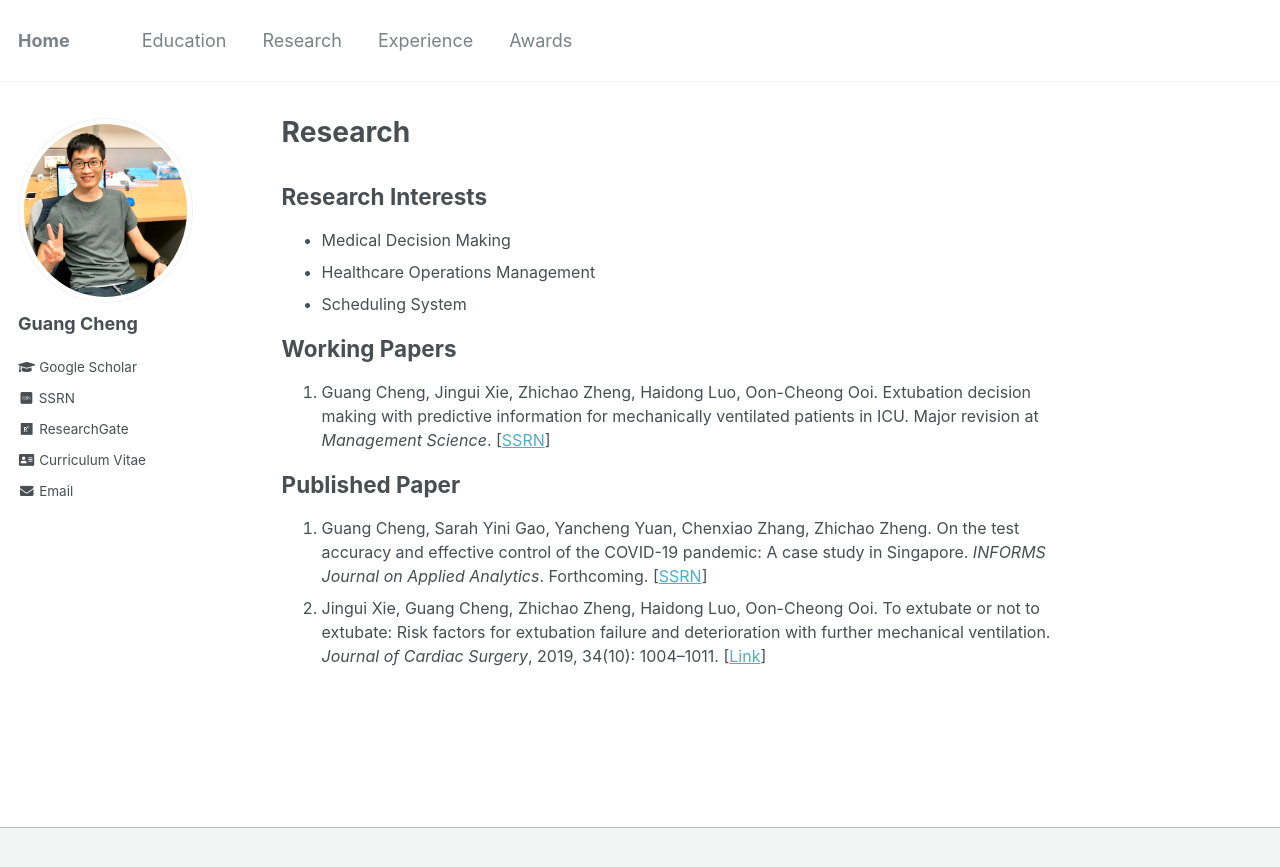
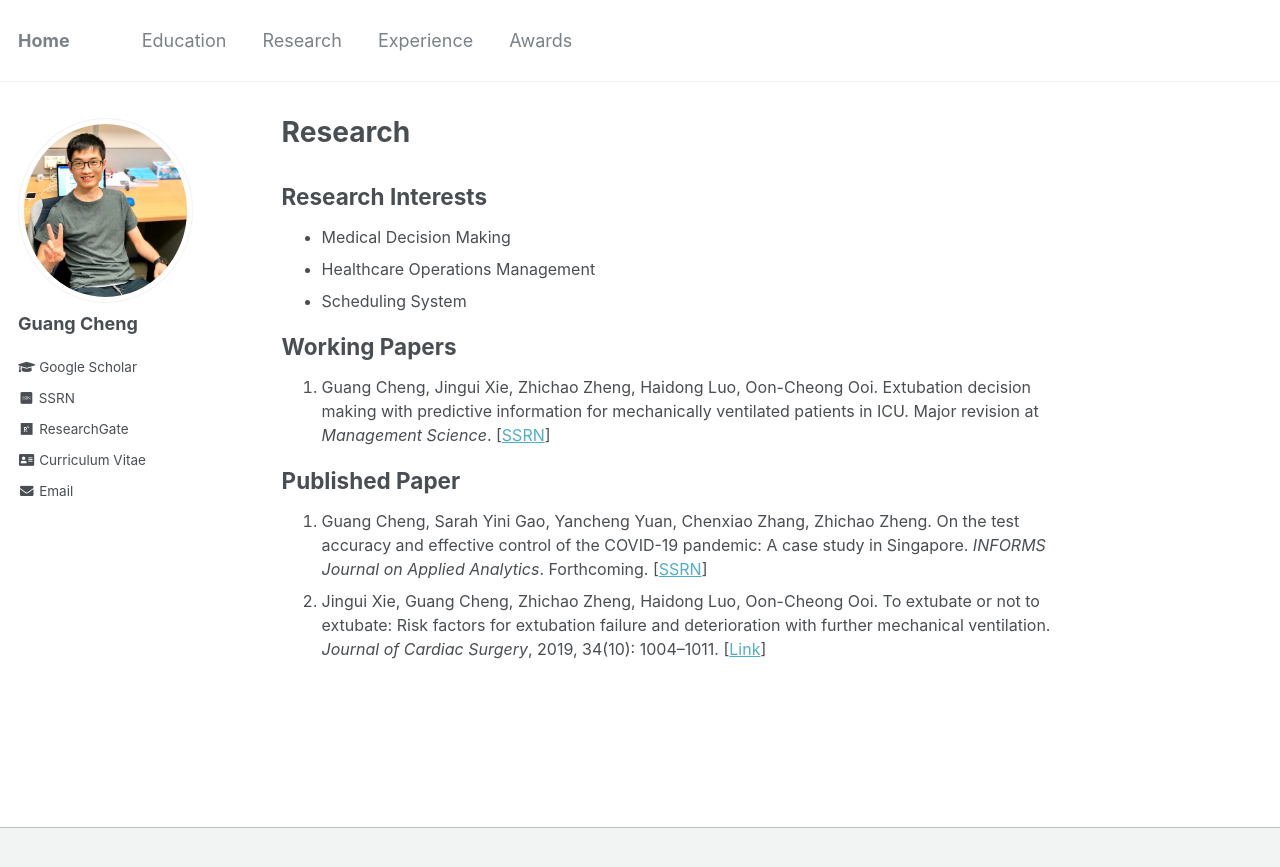
Before and after one commit to gcheng-nus/gcheng-nus.github.io, a Jekyll site: the page built from _pages/research.md, in a window 1280 px wide. Shown: the top 867 px of the page. Built offline with Jekyll 4.4.1, drawn with Linux system fonts in a browser that asks for light colours; some web fonts are replaced.

Commit message:
modify page setting

```diff
--- a/_sass/_page.scss
+++ b/_sass/_page.scss
@@ -54,7 +54,7 @@
     padding-bottom: 0.5em;
     /* border-bottom: 1px solid $border-color; */
     margin-top: 0.3em;
-    margin-bottom: 0.3em;
+    margin-bottom: 0.2em;
   }
 
   p, li, dl {
```
